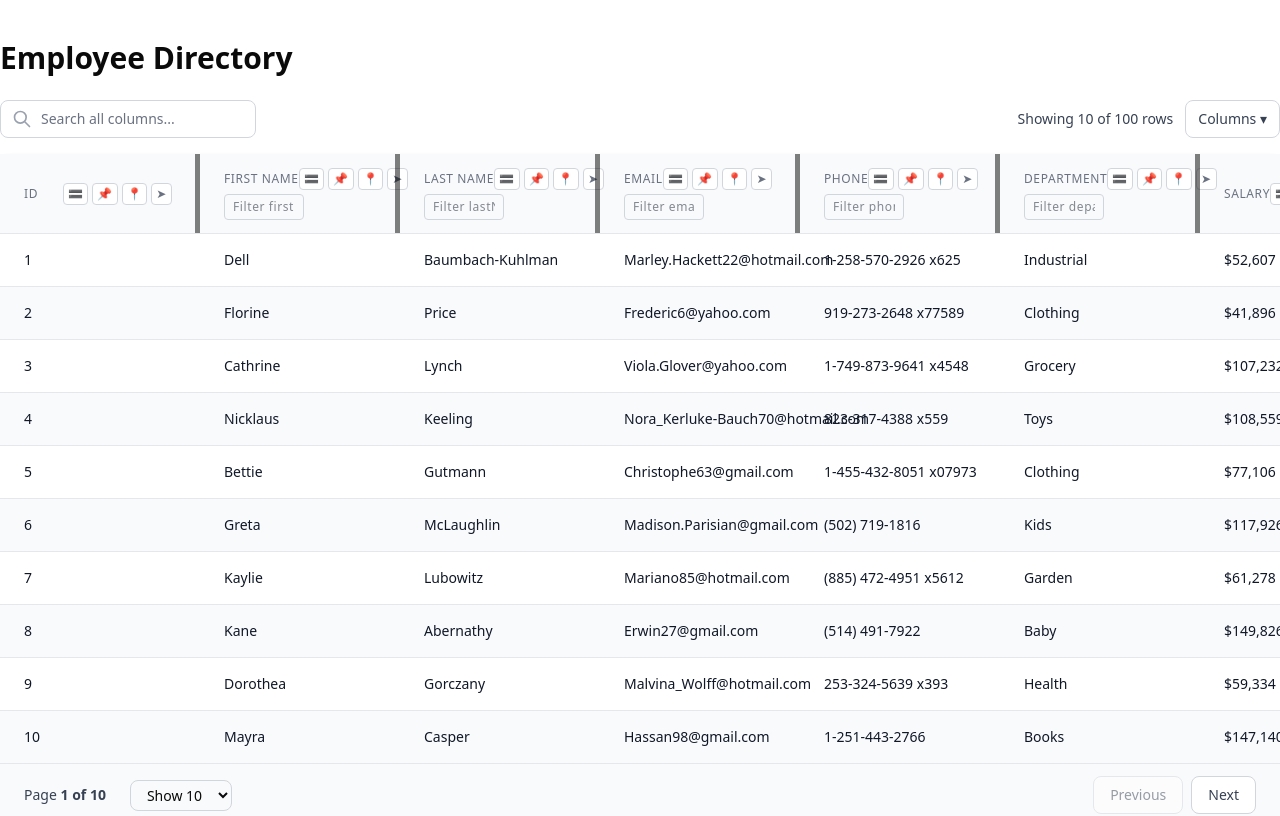
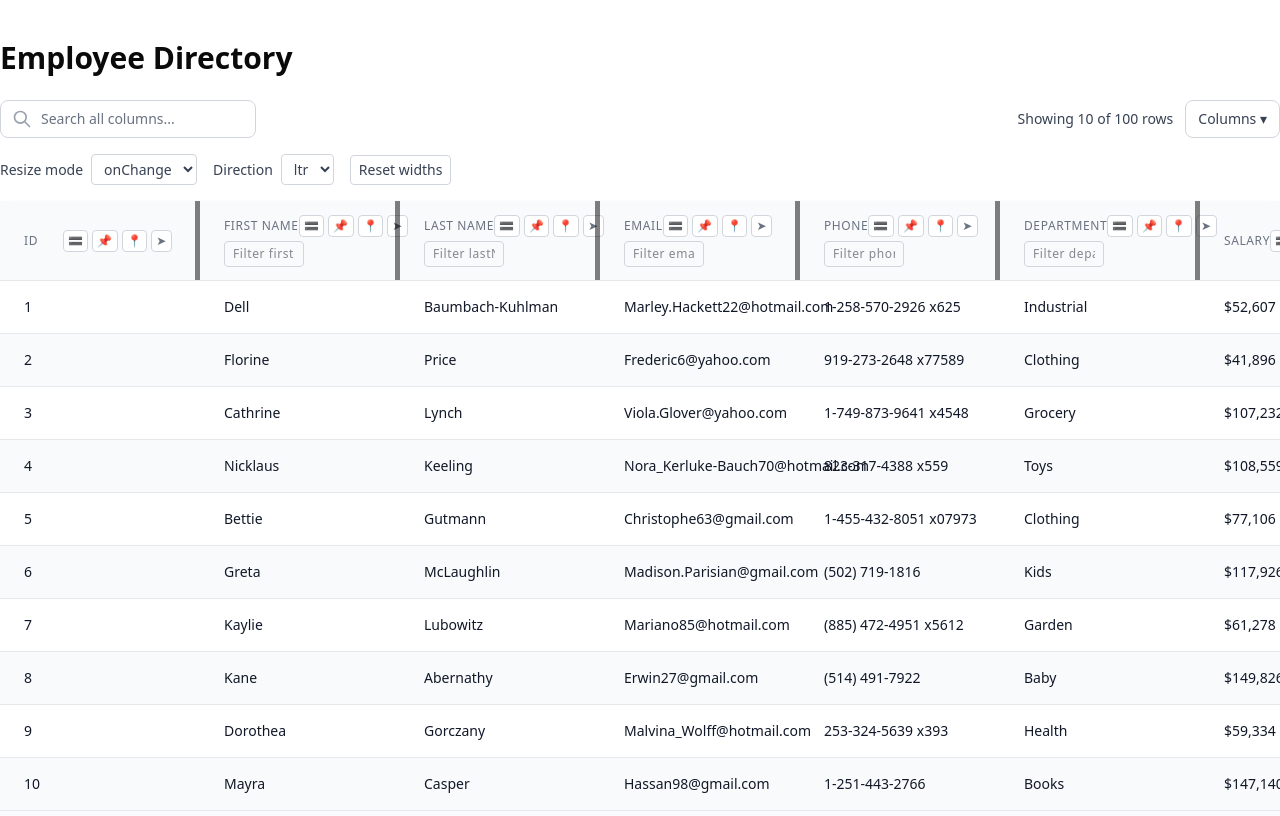
Before and after one commit to sathishkannan162/tanstack-table-demo, a Next.js app: page /table in a window 1280 px wide. Shown: the top 816 px of the page. Built offline with nearby package versions, Linux system fonts and the light colour scheme.

Commit message:
Add column resize options

```diff
--- a/src/components/Table.tsx
+++ b/src/components/Table.tsx
@@ -144,6 +144,46 @@ export function Table({ data }: TableProps) {
         setGlobalFilter={setGlobalFilter}
       />
 
+      {/* Column Resize Controls */}
+      <div className="mb-4 flex items-center gap-4 text-sm text-gray-700">
+        <label className="flex items-center gap-2">
+          <span>Resize mode</span>
+          <select
+            value={columnResizeMode}
+            onChange={(e) =>
+              setColumnResizeMode(e.target.value as ColumnResizeMode)
+            }
+            className="px-2 py-1 border border-gray-300 rounded bg-white"
+          >
+            <option value="onChange">onChange</option>
+            <option value="onEnd">onEnd</option>
+          </select>
+        </label>
+
+        <label className="flex items-center gap-2">
+          <span>Direction</span>
+          <select
+            value={columnResizeDirection}
+            onChange={(e) =>
+              setColumnResizeDirection(e.target.value as ColumnResizeDirection)
+            }
+            className="px-2 py-1 border border-gray-300 rounded bg-white"
+          >
+            <option value="ltr">ltr</option>
+            <option value="rtl">rtl</option>
+          </select>
+        </label>
+
+        <button
+          type="button"
+          onClick={() => table.resetColumnSizing()}
+          className="px-2 py-1 border border-gray-300 rounded bg-white hover:bg-gray-50"
+          title="Reset column widths"
+        >
+          Reset widths
+        </button>
+      </div>
+
       <div className="bg-white rounded-lg shadow">
         <div className="overflow-x-auto">
           {/* DndContext must not be nested directly inside <table> */}
--- a/src/components/table/Summary.tsx
+++ b/src/components/table/Summary.tsx
@@ -63,11 +63,29 @@ export function Summary({
     summaries.push(`Right pinned: ${rightPinned.join(", ")}`);
   }
 
+  // Column order summary (visible columns in current order)
+  const stateOrder = (table.getState().columnOrder ?? []) as string[];
+  if (stateOrder.length > 0) {
+    const visibleIds = new Set(table.getVisibleLeafColumns().map((c) => c.id));
+    const idToCol = new Map(table.getAllLeafColumns().map((c) => [c.id, c]));
+    const labels = stateOrder
+      .filter((id) => visibleIds.has(id))
+      .map((id) => {
+        const col = idToCol.get(id);
+        if (!col) return String(id);
+        const header = col.columnDef.header as unknown;
+        return typeof header === "string" ? (header as string) : col.id;
+      });
+    if (labels.length > 0) {
+      summaries.push(`Column order: ${labels.join(", ")}`);
+    }
+  }
+
   return (
     <div className="px-6 py-3 bg-gray-100 border-t border-gray-200">
       <div className="text-sm text-gray-700">
         {summaries.length === 0 ? (
-          <span>No filters, sorting, or pinning applied</span>
+          <span>No filters, sorting, pinning, or reordering applied</span>
         ) : (
           <span>Applied: {summaries.join(", ")}</span>
         )}
```
